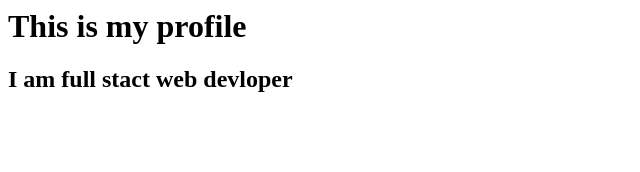
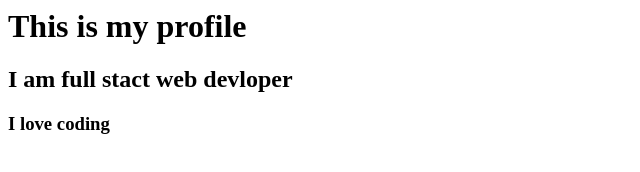
Before and after one commit to Hari-Sahoo/myprofile, a plain HTML site: page index.html in a window 1280 px wide. Shown: the whole page, without its empty margins (0-640 px from the left). Drawn offline with Linux system fonts and the light colour scheme.

Commit message:
dhinchak puja

```diff
--- a/index.html
+++ b/index.html
@@ -1,3 +1,5 @@
 <h1> This is my profile </h1>
 
 <h2>I am full stact web devloper </h2>
+
+<h3>I love coding</h3>
```
